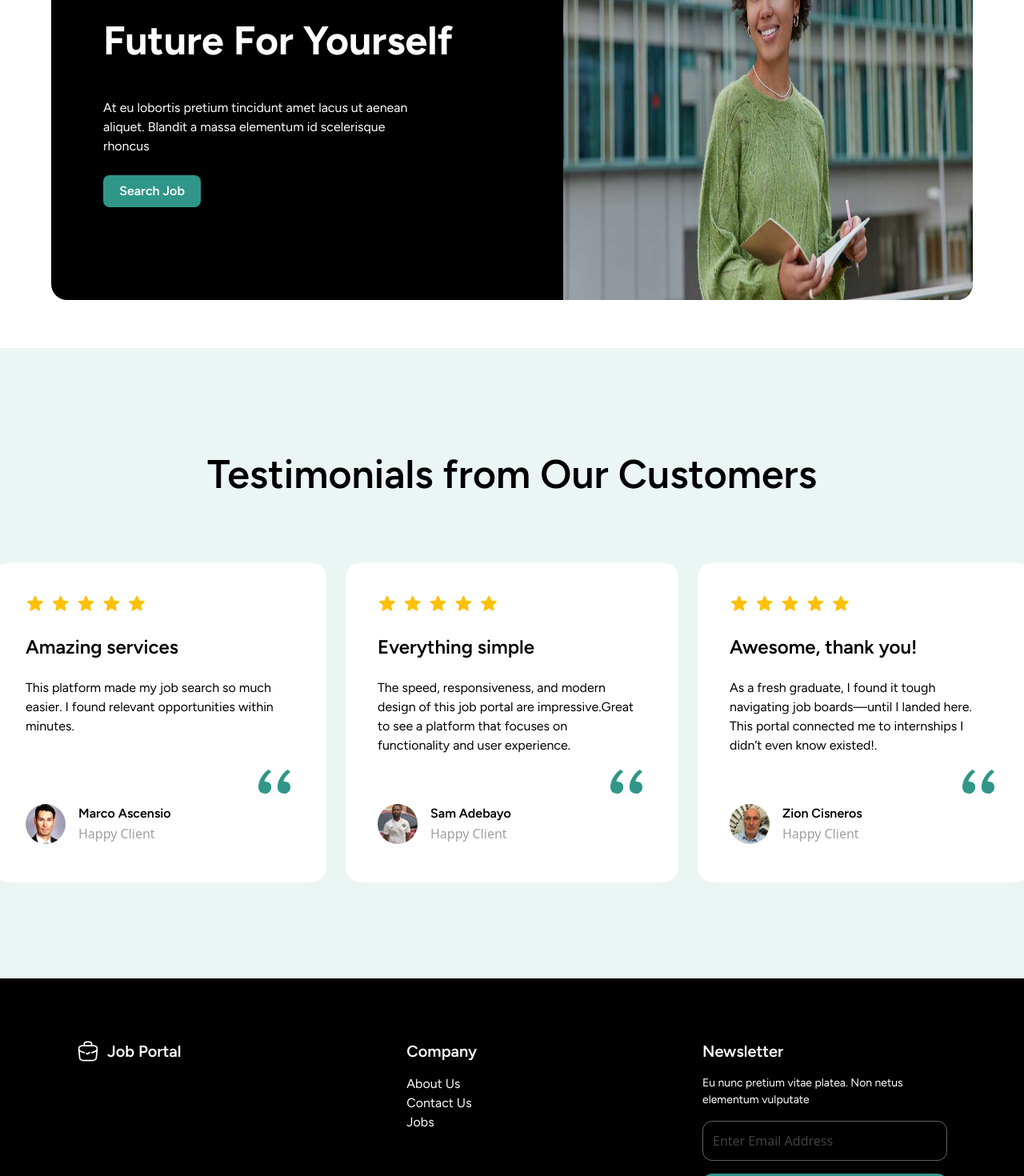
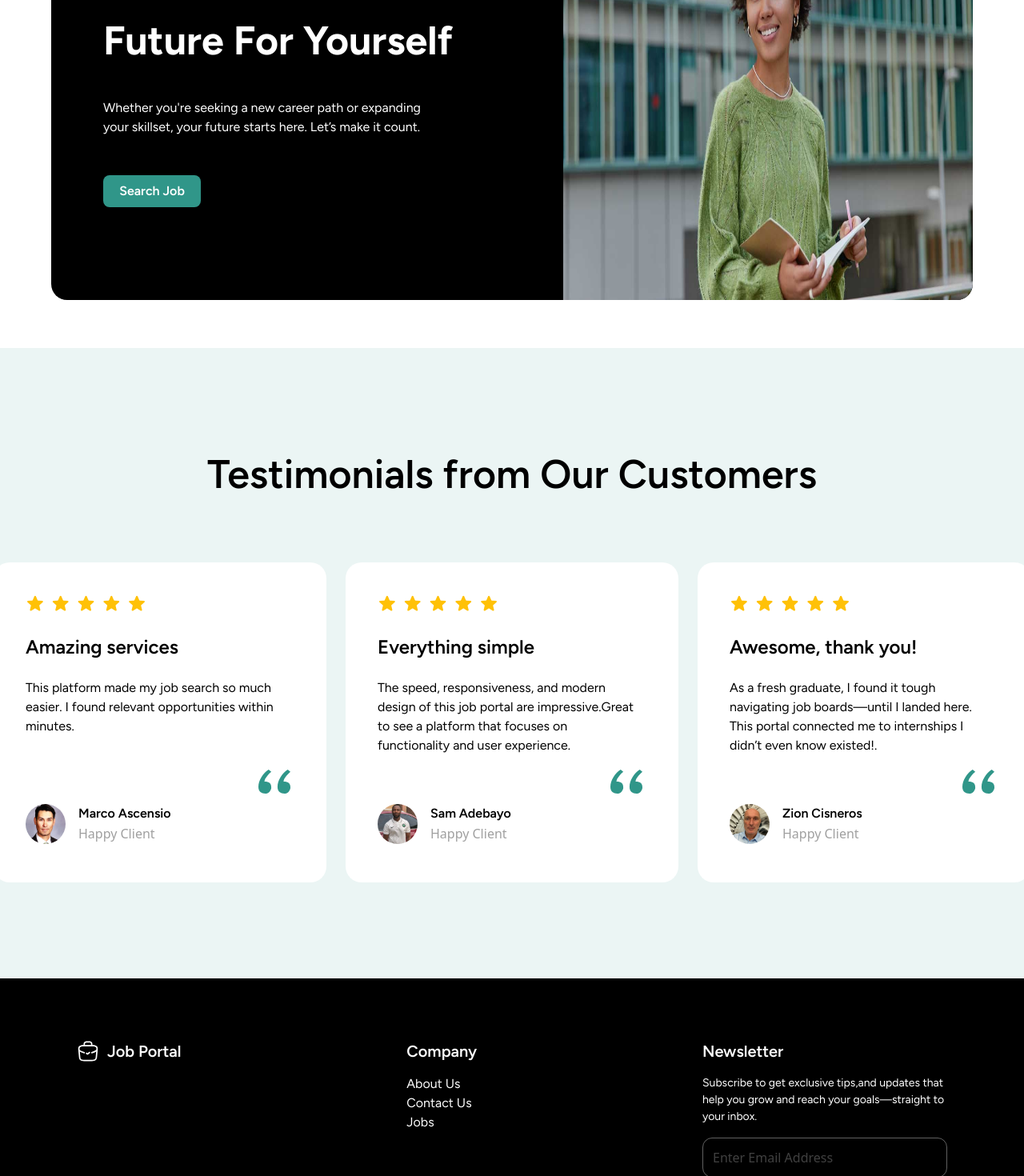
Before and after one commit to Bigbilly-github/job-portal, a React (Vite) app: page / in a window 1280 px wide. Shown: the part 3420-4890 px from the top of the page at 80% size. Built offline with nearby package versions, Linux system fonts and the light colour scheme.

Commit message:
replacing body text and correctional changes

```diff
--- a/src/components/footer.jsx
+++ b/src/components/footer.jsx
@@ -34,7 +34,7 @@ function Footer (){
                           Newsletter
                         </p>
                         <p className=' mt-[14px] font-fig text-[14px] text-white'>
-                        Eu nunc pretium vitae platea. Non netus elementum vulputate
+                        Subscribe to get exclusive tips,and updates that help you grow and reach your goals—straight to your inbox.
                         </p>
                         <input type="email" value=""  className='bg-transparent text-[16px] text-[#FFFFFF80] w-[306px] h-[50px] border border-[#FFFFFF60] px-[12px] mt-[16px]  rounded-[12px]' placeholder='Enter Email Address'/>
                         <button className='w-[306px] h-[50px] hover:bg-[#30968970] duration-150 bg-[#309689] rounded-[12px] font-bold font-fig text-[16px] text-white mt-[16px] '>
--- a/src/components/future.jsx
+++ b/src/components/future.jsx
@@ -11,8 +11,7 @@ function Future (){
                     Create A Better Future For Yourself
                     </h1>
                     <p className='md:w-[600px] lg:w-[400px] sm:w-[400px] w-[300px] h-[34px] text-[#FFFFFF] md:mt-[40px] font-fig text-[16px]'>
-                    At eu lobortis pretium tincidunt amet lacus ut aenean aliquet.
-                    Blandit a massa elementum id scelerisque rhoncus
+                    Whether you're seeking a new career path or expanding your skillset, your future starts here. Let’s make it count.
                     </p>
 
                     <button className='mt-[62px] w-[122px] h-[40px] bg-[#309689] text-white  font-fig font-semibold text-[16px] rounded-[8px]'>
--- a/src/components/jobsbodymain.jsx
+++ b/src/components/jobsbodymain.jsx
@@ -93,7 +93,9 @@ function JobsBodyMain (){
             )}
 
             <div className="w-[100%] flex justify-center mt-[90px] ">
-                <a onClick={TurnSwitch} className={` ${plan ? "hidden" : "block"} hover:underline  font-semibold text-[24px] hover:text-black duration-150 cursor-pointer text-[#768088] `}>
+                <a onClick={TurnSwitch} className={` ${plan ? "hidden" :
+                                                     newJobs.length < 5 ? "hidden":
+                                                                         "block"}  hover:underline  font-semibold text-[24px] hover:text-black duration-150 cursor-pointer text-[#768088] `}>
                 SEE MORE
                 </a>
             </div>
```
